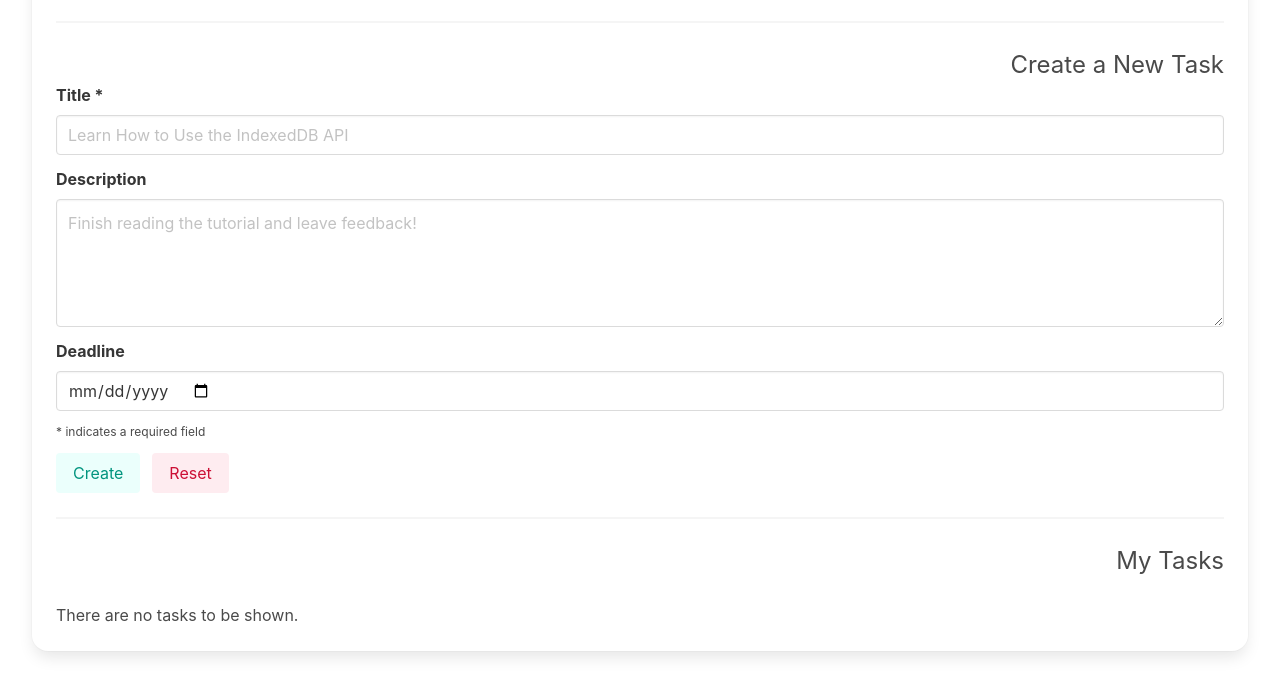
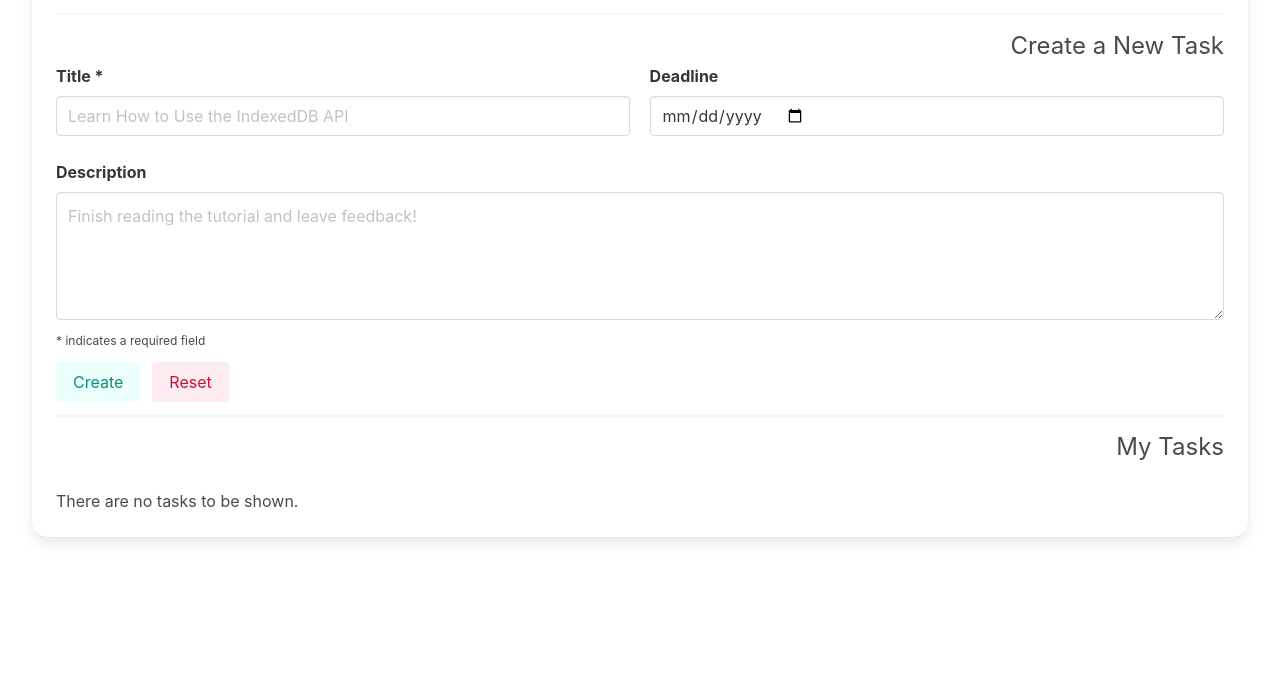
Before and after one commit to DevTony101/js-todo-app-indexed_db, a website built with webpack: page dist/index.html in a window 1280 px wide. Shown: the part 116-800 px from the top of the page. Built offline with nearby package versions, Linux system fonts and the light colour scheme.

Commit message:
Fix: minor changes on the UI

```diff
--- a/dist/assets/css/index.css
+++ b/dist/assets/css/index.css
@@ -7,6 +7,10 @@ html {
 body {
   padding: 0;
   margin: 0;
+}
+
+hr {
+  margin: 0.8rem 0;
 }
 
 ::-webkit-scrollbar {
@@ -52,7 +56,7 @@ body {
   text-decoration: underline;
 }
 
-@media (max-width: 400px) {
+@media (max-width: 500px) {
   form {
     margin-top: 20px;
   }
@@ -71,7 +75,7 @@ body {
   }
 }
 
-@media (min-width: 400px) {
+@media (min-width: 500px) {
   .main-content {
     border-radius: 1em;
   }
@@ -83,6 +87,17 @@ body {
 
   #gh-span-link {
     display: inline-block;
+  }
+}
+
+@media (min-width: 770px) {
+  /* TODO: Replace with is-expanded */
+  .is-horizontal > div {
+    width: 50%;
+  }
+
+  .is-horizontal > div:last-child {
+    margin-left: 1.2rem;
   }
 }
 
--- a/dist/index.html
+++ b/dist/index.html
@@ -14,7 +14,7 @@
   <title>To-Do App</title>
 </head>
 <body>
-<div class="container is-fluid mt-5">
+<div class="container is-fluid mt-4">
   <div class="card main-content">
     <div class="card-content">
       <p class="title">To-Do Application</p>
@@ -30,10 +30,19 @@
       <hr/>
       <p class="is-size-4" style="text-align: end;">Create a New Task</p>
       <form autocomplete="off" id="save-task">
-        <div class="field">
-          <label class="label">Title *</label>
-          <div class="control">
-            <input id="itTitle" class="input" type="text" placeholder="Learn How to Use the IndexedDB API" required />
+        <div class="field is-horizontal">
+          <div class="field">
+            <label class="label">Title *</label>
+            <div class="control">
+              <input id="itTitle" class="input is-expanded" type="text" placeholder="Learn How to Use the IndexedDB API" required />
+            </div>
+          </div>
+
+          <div class="field">
+            <label class="label">Deadline</label>
+            <div class="control">
+              <input id="itDeadline" class="input is-expanded" type="date" />
+            </div>
           </div>
         </div>
 
@@ -43,13 +52,6 @@
             <textarea id="itDescription" class="textarea"
                       placeholder="Finish reading the tutorial and leave feedback!"
             ></textarea>
-          </div>
-        </div>
-
-        <div class="field">
-          <label class="label">Deadline</label>
-          <div class="control">
-            <input id="itDeadline" class="input" type="date" />
           </div>
         </div>
 
@@ -122,11 +124,11 @@
 <script src="main.js"></script>
 <script>
   if (window.innerWidth <= 400) {
-    document.querySelector(".container").classList.remove("is-fluid", "mt-5");
+    document.querySelector(".container").classList.remove("is-fluid", "mt-4");
     document.querySelector(".title").classList.add("is-4");
     document.querySelector(".subtitle").classList.add("is-6");
   } else {
-    document.querySelector(".container").classList.add("is-fluid", "mt-5");
+    document.querySelector(".container").classList.add("is-fluid", "mt-4");
     document.querySelector(".title").classList.remove("is-4");
     document.querySelector(".subtitle").classList.remove("is-6");
   }
```
